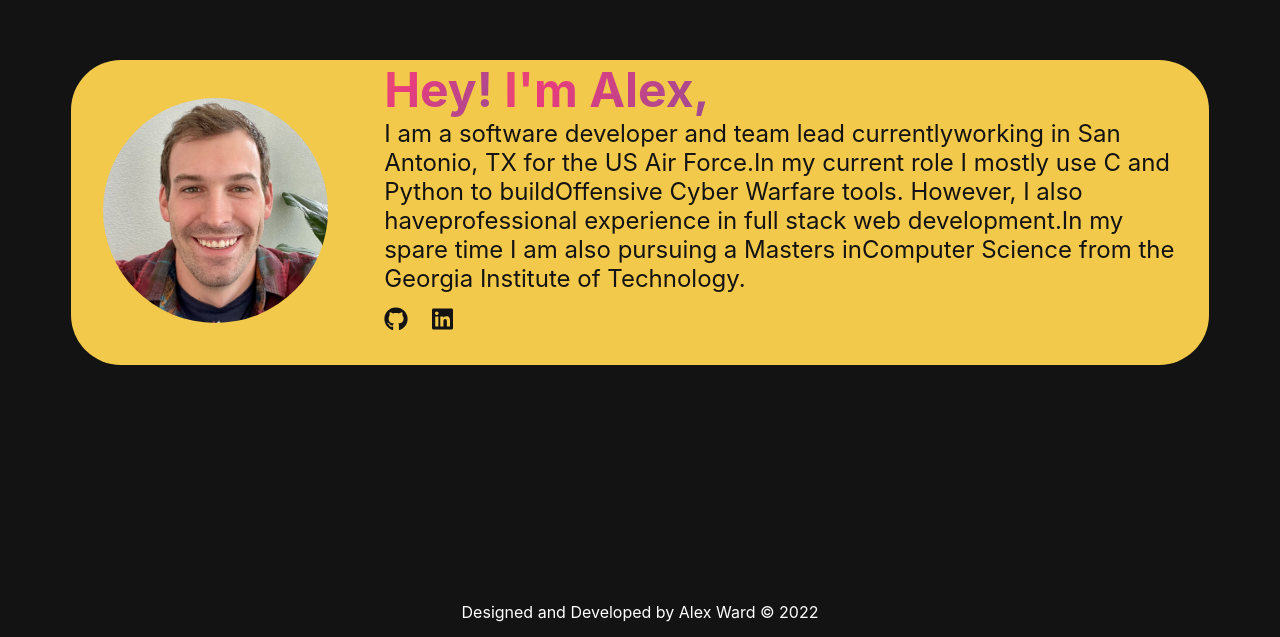
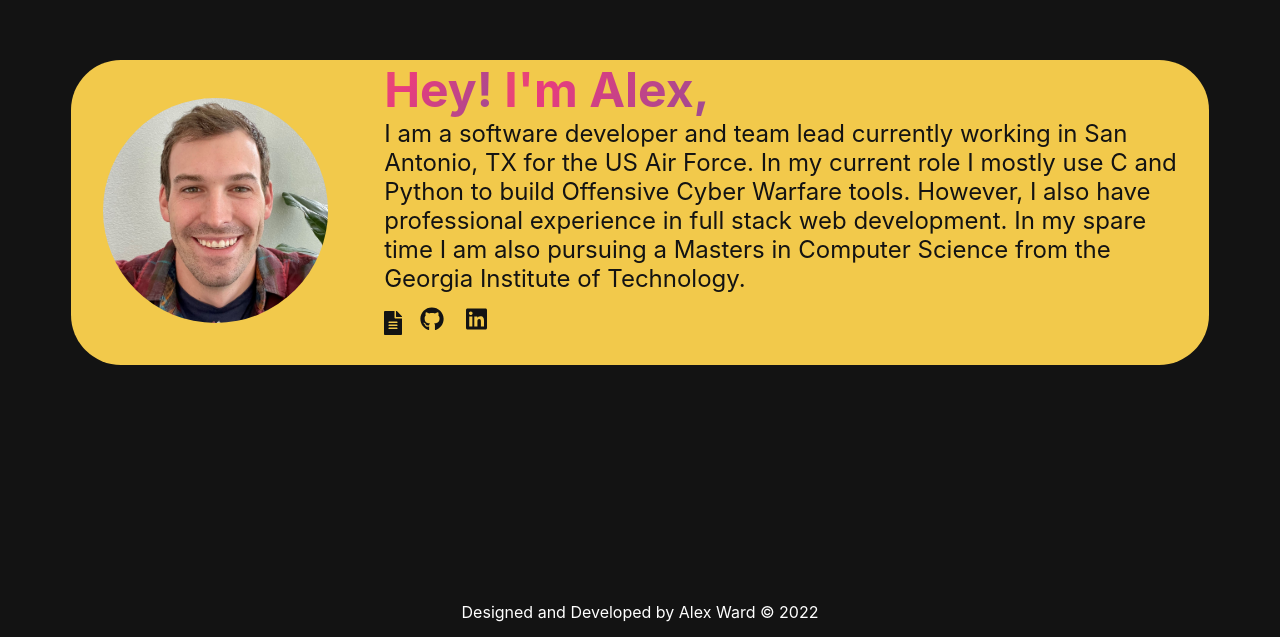
Before and after one commit to awardnasc/portfolio, a Next.js app: page / in a window 1280 px wide. Shown: the part 163-800 px from the top of the page. Built offline with nearby package versions, Linux system fonts and the light colour scheme.

Commit message:
Add resume pdf

```diff
--- a/components/wrapper.tsx
+++ b/components/wrapper.tsx
@@ -1,7 +1,6 @@
 import React, {Component} from 'react';
 import PropTypes from 'prop-types';
 import Head from 'next/head';
-// import NavBar from './navbar';
 import styles from '../styles/Home.module.css';
 
 /** A header and footer wrapper */
@@ -16,7 +15,7 @@ class Wrapper extends Component {
             <title>Alex Ward</title>
             <link rel="icon" href="/favicon.ico" />
             <meta name="Description"
-              content="Alex Ward's proffesional portfolio detailing
+              content="Alex Ward's professional portfolio detailing
             his development background"
             />
           </Head>
--- a/pages/index.tsx
+++ b/pages/index.tsx
@@ -4,6 +4,7 @@ import styles from '../styles/Home.module.css';
 import {faGithub, faLinkedin} from '@fortawesome/free-brands-svg-icons';
 import {FontAwesomeIcon} from '@fortawesome/react-fontawesome';
 import STRING_CONSTANTS from '../components/strings';
+import {faFileAlt} from '@fortawesome/free-solid-svg-icons/faFileAlt';
 
 const Home: React.FC = () => {
   return (
@@ -34,7 +35,16 @@ const Home: React.FC = () => {
           {STRING_CONSTANTS.BIO}
         </p>
         <div style={{display: 'flex', marginTop: '.5em'}}>
-          <div style={{width: '1.5em', height: '1.5em', marginRight: '.5em'}}>
+          <div style={{width: '1.5em', height: '1.5em'}}>
+            <a href='/resume.pdf' aria-label="Resume" >
+              <FontAwesomeIcon
+                style={{height: '1.5em'}}
+                className={styles.faIcon}
+                icon={faFileAlt}
+              />
+            </a>
+          </div>
+          <div style={{width: '1.5em', height: '1.5em', marginRight: '.4em'}}>
             <a href="https://github.com/awardnasc" aria-label="Github">
               <FontAwesomeIcon className={styles.faIcon} icon={faGithub}/>
             </a>
```
Also changed, not shown: components/strings.tsx (+7 -7 lines), 1 other file (tests, documents, lock files or other folders).
